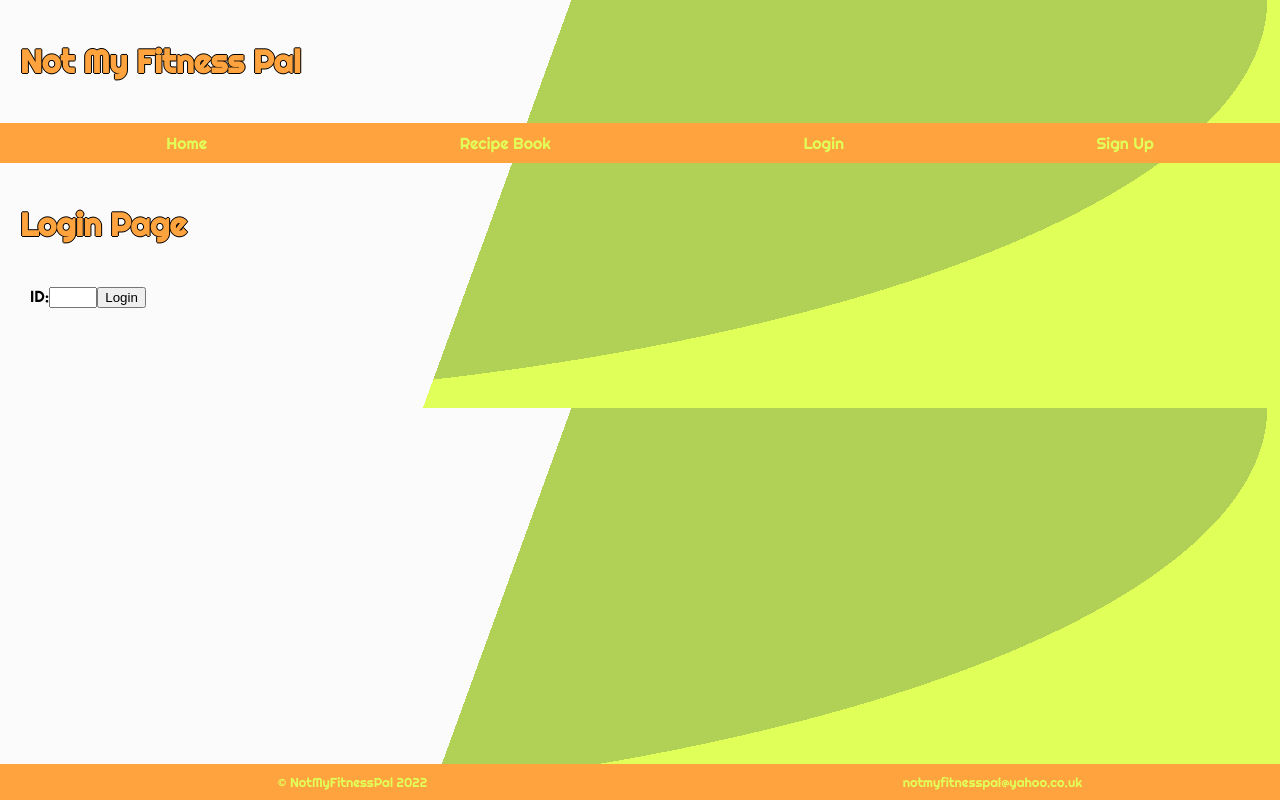
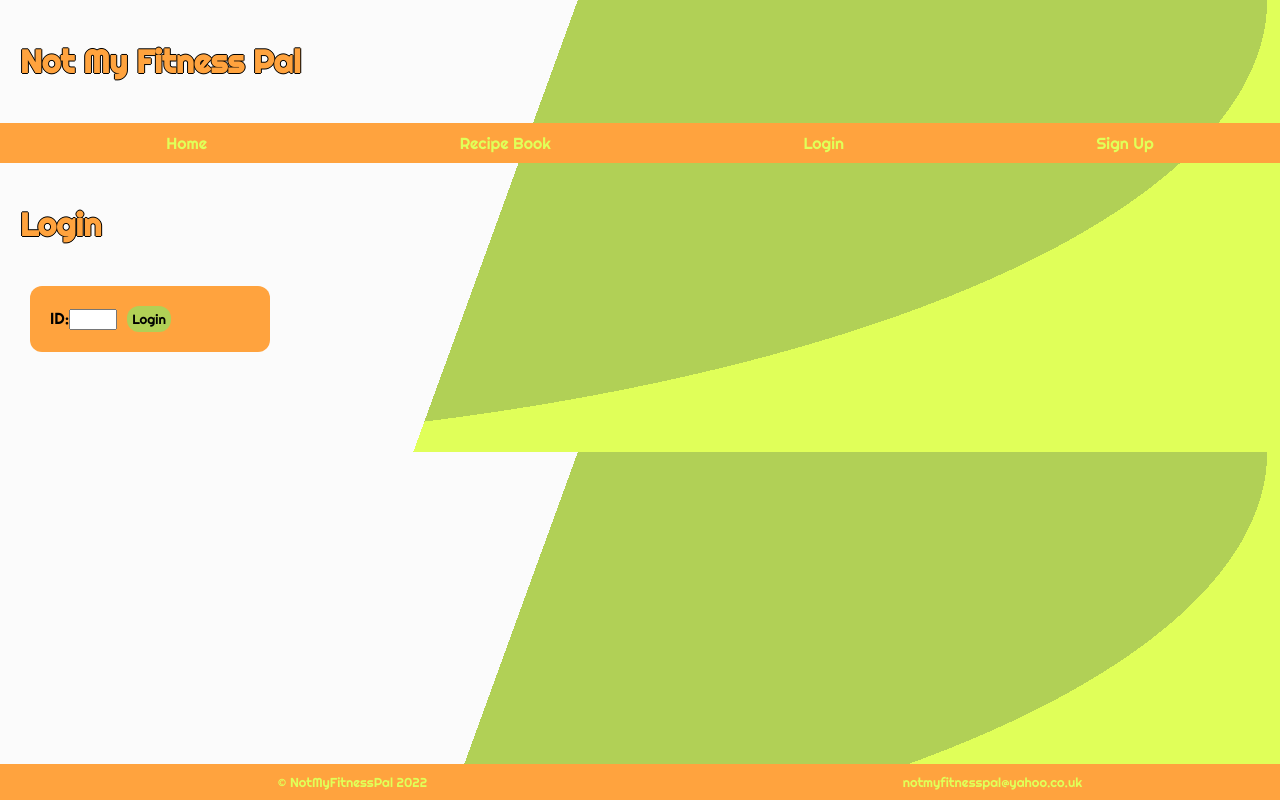
Before and after one commit to RobynGar/fitness_front_end, a React (Create React App) app in the folder front_end_fitness_app/: page /Login in a window 1280 px wide. Built offline with nearby package versions, Linux system fonts and the light colour scheme; no server answers.

Commit message:
css form

```diff
--- a/front_end_fitness_app/src/App.css
+++ b/front_end_fitness_app/src/App.css
@@ -169,3 +169,18 @@ form{
   background: linear-gradient(110deg, #fbfbfb 40%, rgba(0, 0, 0, 0) 30%), radial-gradient(farthest-corner at 0% 0%, #b1d056 70%, #e0ff59 70%);
   margin-bottom: 100px;
 } */
+.form{
+  background-color: var(--orange);
+  width:200px;
+  padding:20px;
+  border-radius: 12px;
+}
+#login-button{
+  margin-left: 10px;
+  border-radius: 12px;
+  border: none;
+  padding: 5px;
+  font-family: 'Righteous';
+  align-items: center;
+  background-color: var(--heading-colour);
+}
--- a/front_end_fitness_app/src/Login.js
+++ b/front_end_fitness_app/src/Login.js
@@ -17,14 +17,14 @@ const Login = ({peopleList, recipeList}) => {
 
     return (
         <>
-            <h1>Login Page</h1>
-            <form onSubmit={() => {
+            <h1>Login</h1>
+            <form className="form" onSubmit={() => {
                 // console.log(user.id);
                 login(id)
             }}>
                 <label htmlFor="id">ID:</label>
                 <input onChange={handleIdChange} name="id" type="number" min={1} max={peopleList.length} required={true} ref={idRef} />
-            <input type="submit" value="Login"/>
+            <input id="login-button" type="submit" value="Login"/>
             </form>
         </>
     )
```
